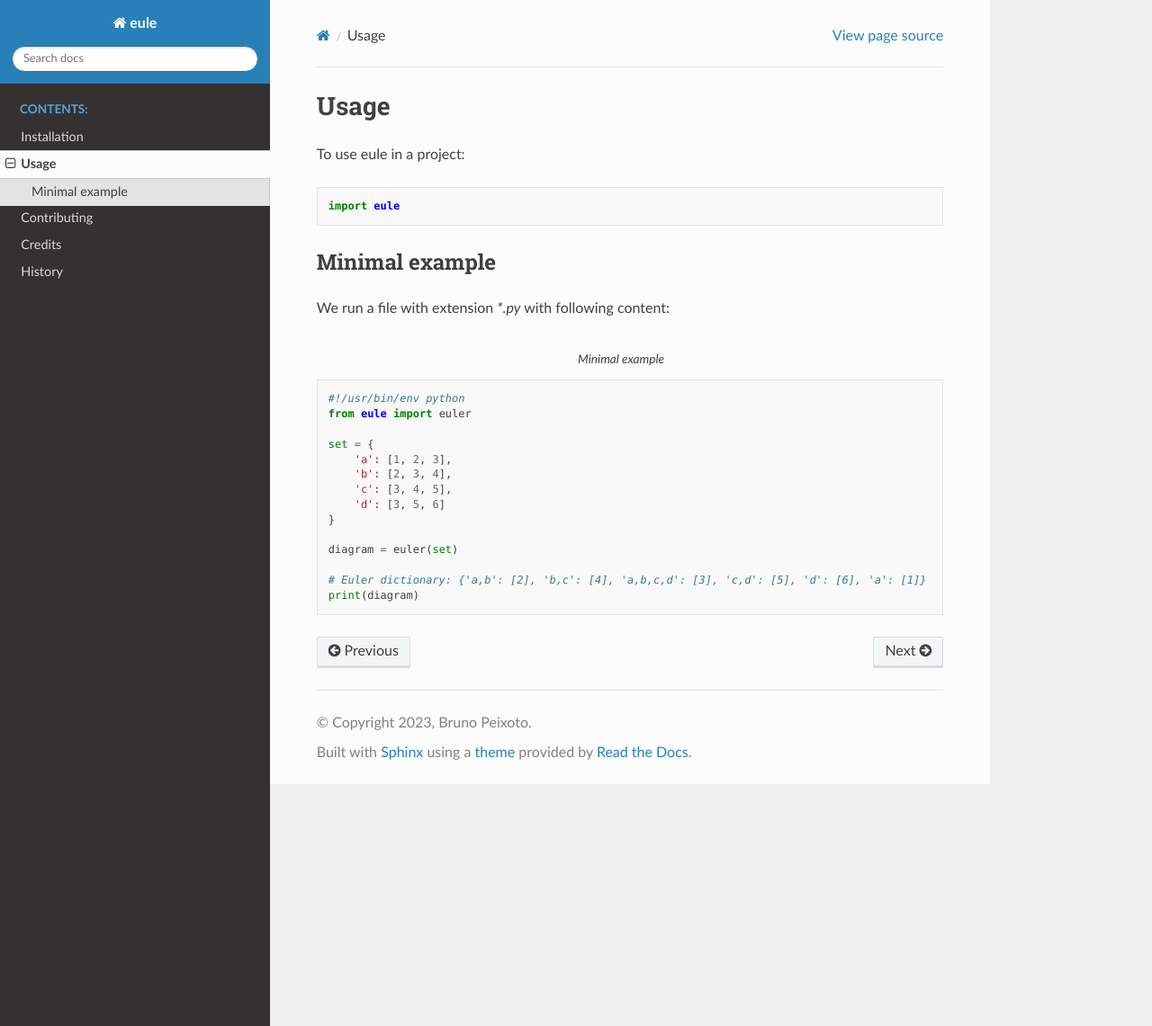
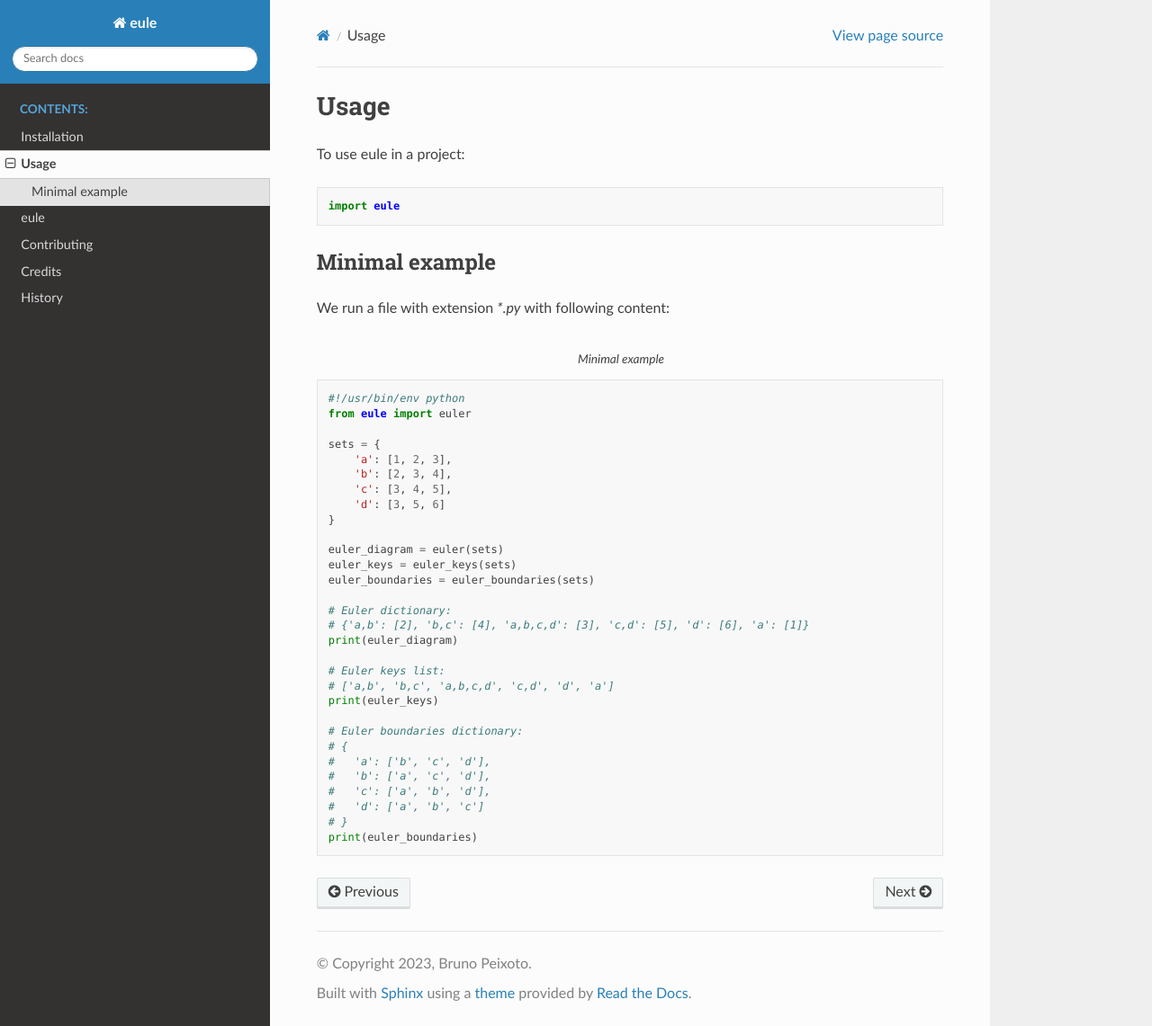
Before and after one commit to trouchet/eule, a Sphinx documentation site: the page built from docs/usage.rst, in a window 1280 px wide and 1141 px high. Shown: the whole window at 90% size. Built offline with Sphinx 7.4.7 and the Read the Docs theme 2.0.0, drawn with Linux system fonts in a browser that asks for light colours; pages that are not in the unit, such as notebooks, are missing from menus.

Commit message:
docs/ update use cases documentation

```diff
--- a/docs/usage.rst
+++ b/docs/usage.rst
@@ -17,14 +17,30 @@ We run a file with extension `*.py` with following content:
     #!/usr/bin/env python
     from eule import euler
 
-    set = {
+    sets = {
         'a': [1, 2, 3],
         'b': [2, 3, 4],
         'c': [3, 4, 5],
         'd': [3, 5, 6]
     }
 
-    diagram = euler(set)
+    euler_diagram = euler(sets)
+    euler_keys = euler_keys(sets)
+    euler_boundaries = euler_boundaries(sets)
 
-    # Euler dictionary: {'a,b': [2], 'b,c': [4], 'a,b,c,d': [3], 'c,d': [5], 'd': [6], 'a': [1]}
-    print(diagram)
+    # Euler dictionary:
+    # {'a,b': [2], 'b,c': [4], 'a,b,c,d': [3], 'c,d': [5], 'd': [6], 'a': [1]}
+    print(euler_diagram)
+
+    # Euler keys list:
+    # ['a,b', 'b,c', 'a,b,c,d', 'c,d', 'd', 'a']
+    print(euler_keys)
+
+    # Euler boundaries dictionary:
+    # {
+    #   'a': ['b', 'c', 'd'],
+    #   'b': ['a', 'c', 'd'],
+    #   'c': ['a', 'b', 'd'],
+    #   'd': ['a', 'b', 'c']
+    # }
+    print(euler_boundaries)
```
Also changed, not shown: README.md (+18 -10 lines), docs/modules.rst (added, +7 -0 lines).
